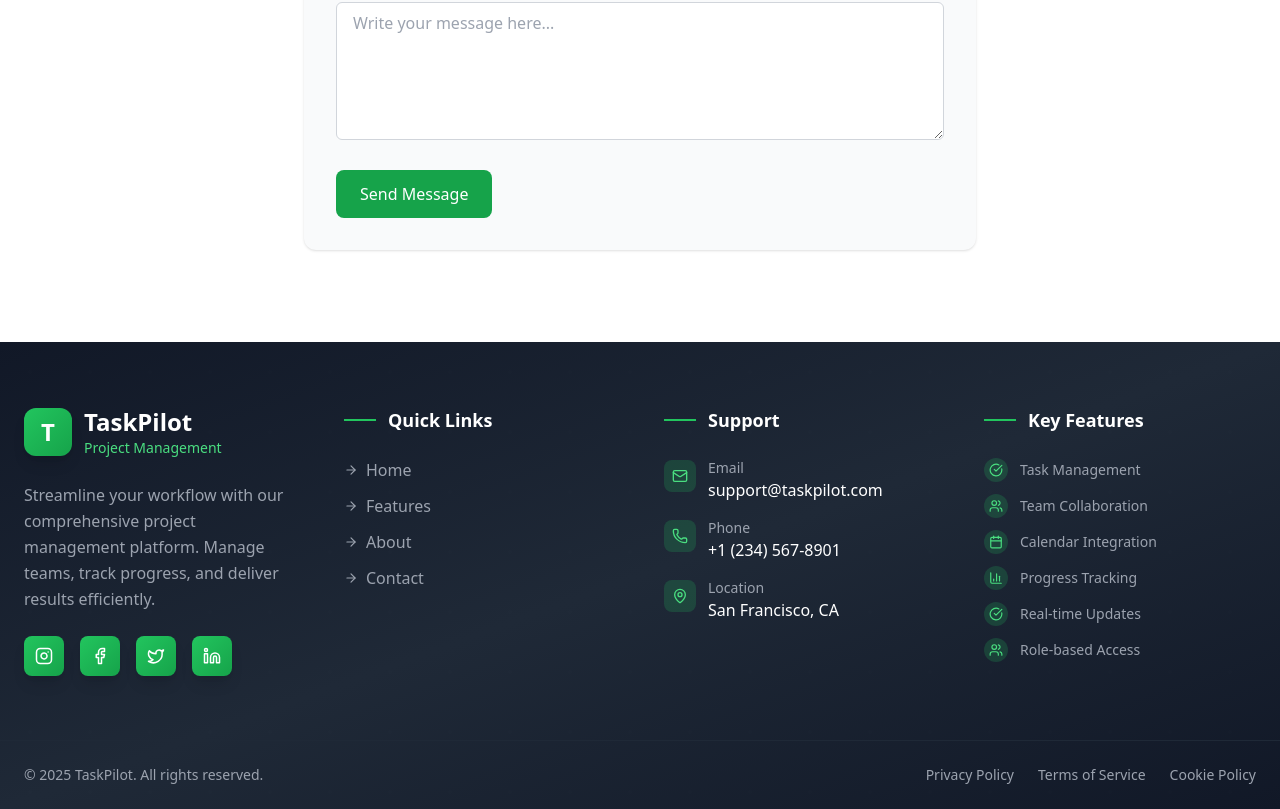
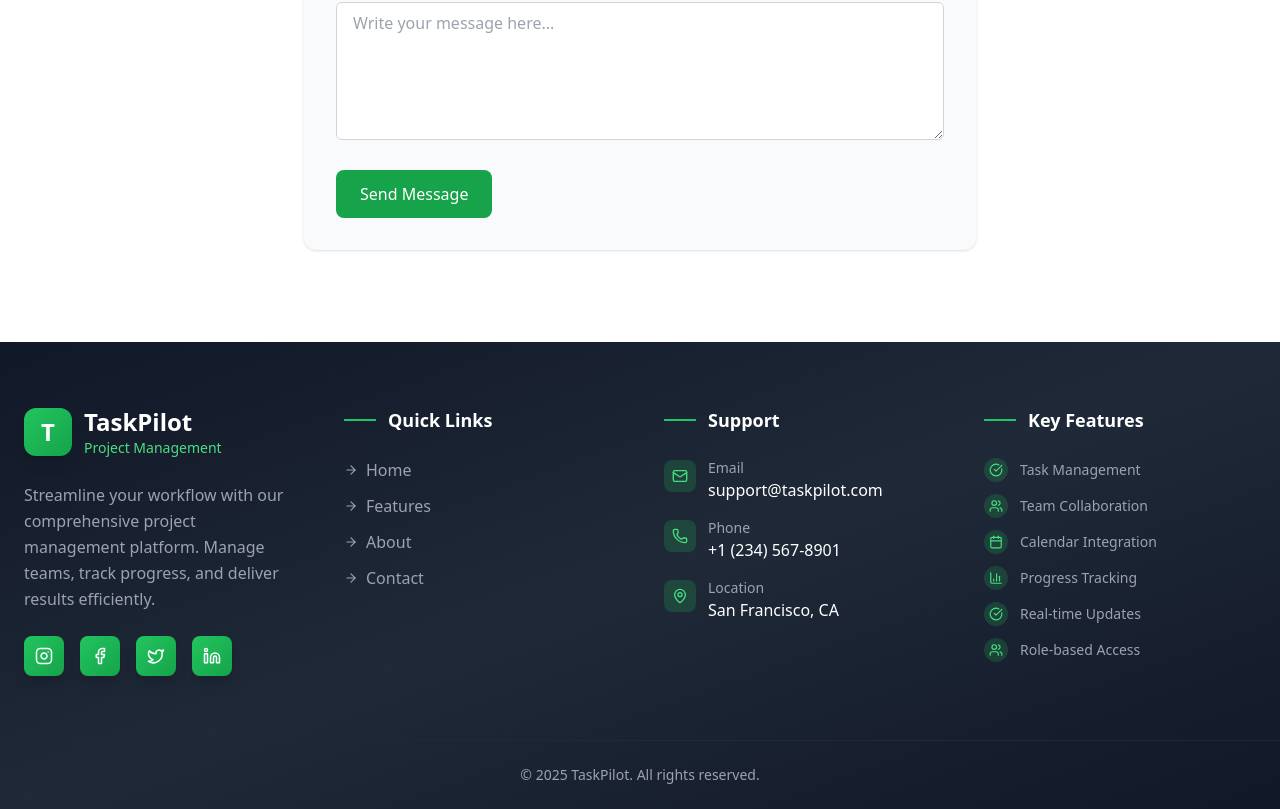
Before and after one commit to syed-asfar-ahmad/project-management-system, a React (Vite) app in the folder website/: page /contact in a window 1280 px wide. Shown: the part 534-1343 px from the top of the page. Built offline with nearby package versions, Linux system fonts and the light colour scheme.

Commit message:
Responiveness

```diff
--- a/website/src/components/Footer.jsx
+++ b/website/src/components/Footer.jsx
@@ -177,20 +177,9 @@ export default function Footer() {
         {/* Bottom Bar */}
         <div className="border-t border-gray-800">
           <div className="max-w-7xl mx-auto px-6 py-6">
-            <div className="flex flex-col md:flex-row justify-between items-center space-y-4 md:space-y-0">
+            <div className="flex justify-center items-center">
               <div className="text-gray-400 text-sm">
                 © {new Date().getFullYear()} TaskPilot. All rights reserved.
-              </div>
-              <div className="flex space-x-6 text-sm">
-                <a href="#" className="text-gray-400 hover:text-green-400 transition-colors duration-200">
-                  Privacy Policy
-                </a>
-                <a href="#" className="text-gray-400 hover:text-green-400 transition-colors duration-200">
-                  Terms of Service
-                </a>
-                <a href="#" className="text-gray-400 hover:text-green-400 transition-colors duration-200">
-                  Cookie Policy
-                </a>
               </div>
             </div>
           </div>
```
Also changed, not shown: 1 other file (tests, documents, lock files or other folders).
